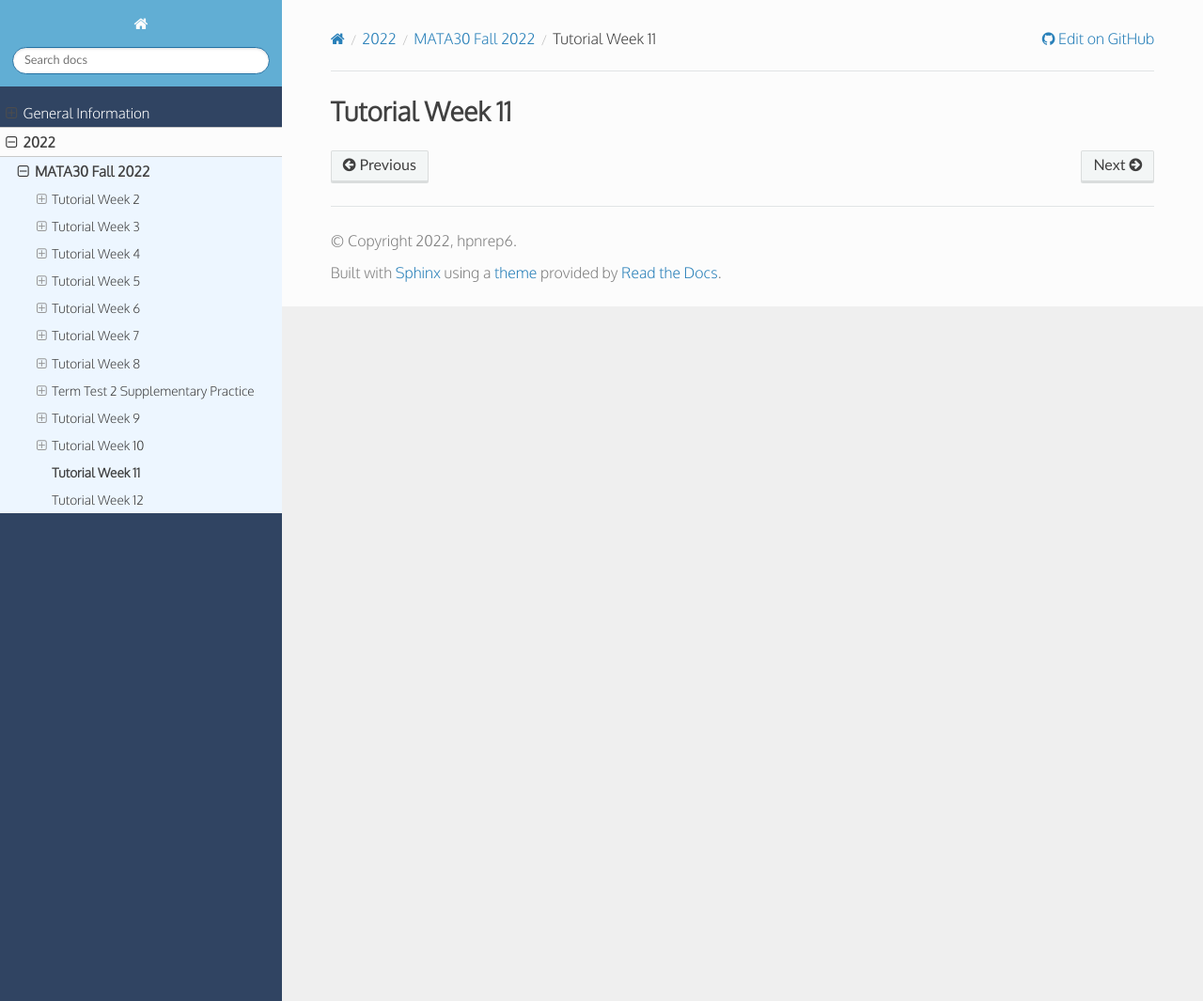
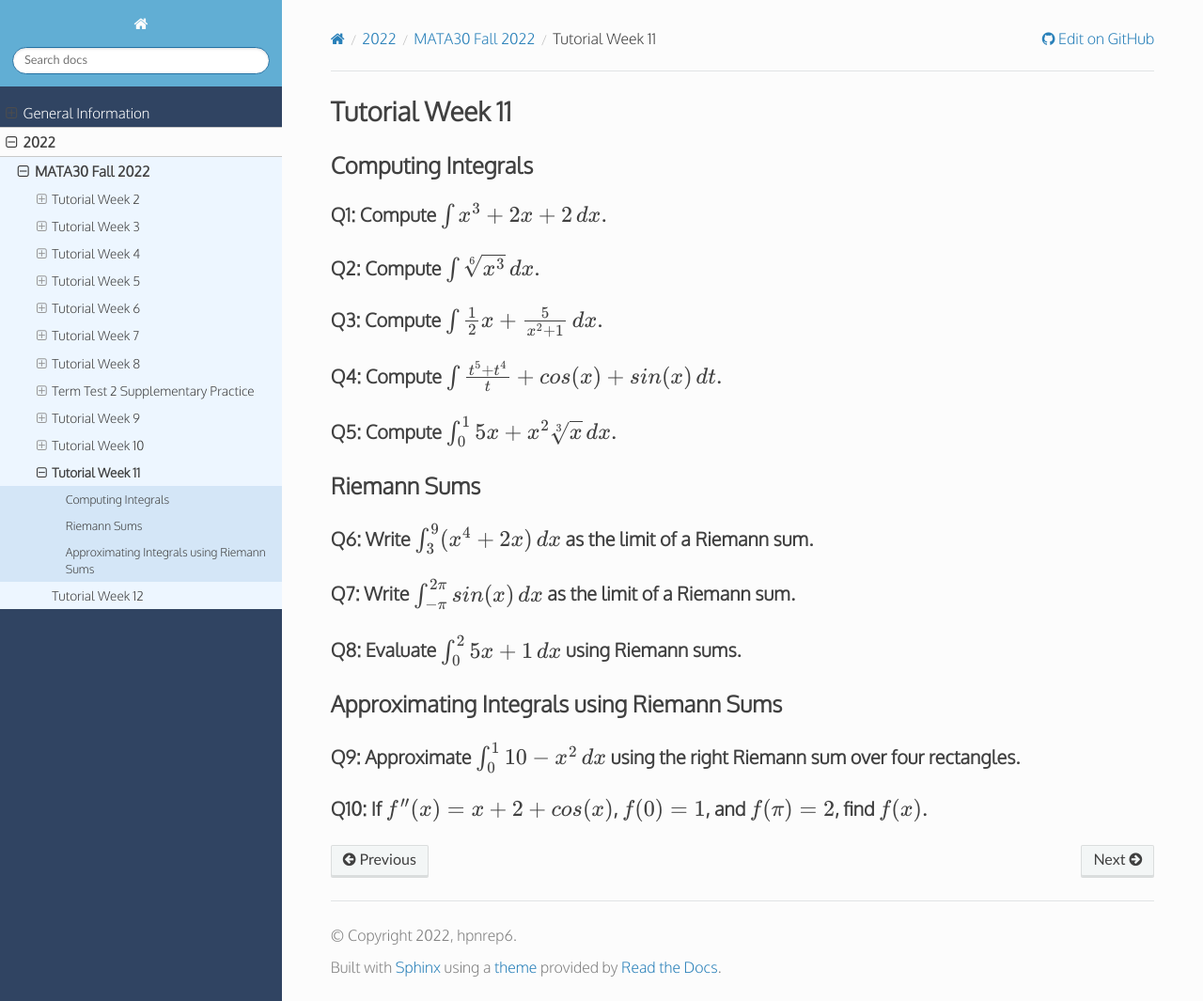
Before and after one commit to hpnrep6/t, a Sphinx documentation site: the page built from source/2022/mata30_fall/tutorial11.rst, in a window 1280 px wide and 1065 px high. Shown: the whole window at 94% size. Built offline with Sphinx 7.4.7 and the Read the Docs theme 2.0.0, drawn with Linux system fonts in a browser that asks for light colours.

Commit message:
Tutorial 11

```diff
--- a/source/2022/mata30_fall/tutorial11.rst
+++ b/source/2022/mata30_fall/tutorial11.rst
@@ -14,3 +14,42 @@ Tutorial Week 11
    tex: {packages: {'[+]': ['ams']}}
    };
    </script>
+
+Computing Integrals
+-------------------
+
+Q1: Compute :math:`\int x^3 + 2x + 2\, dx`.
+~~~~~~~~~~~~~~~~~~~~~~~~~~~~~~~~~~~~~~~~~~~
+
+Q2: Compute :math:`\int \sqrt[6]{x^3} \, dx`.
+~~~~~~~~~~~~~~~~~~~~~~~~~~~~~~~~~~~~~~~~~~~~~
+
+Q3: Compute :math:`\int \frac{1}{2}x + \frac{5}{x^2 + 1} \, dx`.
+~~~~~~~~~~~~~~~~~~~~~~~~~~~~~~~~~~~~~~~~~~~~~~~~~~~~~~~~~~~~~~~~
+
+Q4: Compute :math:`\int \frac{t^5 + t^4}{t} + cos(x) + sin(x) \, dt`.
+~~~~~~~~~~~~~~~~~~~~~~~~~~~~~~~~~~~~~~~~~~~~~~~~~~~~~~~~~~~~~~~~~~~~~
+
+Q5: Compute :math:`\int_{0}^{1} 5x + x^2\sqrt[3]{x} \, dx`.
+~~~~~~~~~~~~~~~~~~~~~~~~~~~~~~~~~~~~~~~~~~~~~~~~~~~~~~~~~~~
+
+Riemann Sums
+------------
+
+Q6: Write :math:`\int_{3}^{9} (x^4 + 2x) \, dx` as the limit of a Riemann sum.
+~~~~~~~~~~~~~~~~~~~~~~~~~~~~~~~~~~~~~~~~~~~~~~~~~~~~~~~~~~~~~~~~~~~~~~~~~~~~~~
+
+Q7: Write :math:`\int_{-\pi}^{2\pi} sin(x) \, dx` as the limit of a Riemann sum.
+~~~~~~~~~~~~~~~~~~~~~~~~~~~~~~~~~~~~~~~~~~~~~~~~~~~~~~~~~~~~~~~~~~~~~~~~~~~~~~~~
+
+Q8: Evaluate :math:`\int_{0}^{2} {5x + 1} \, dx` using Riemann sums.
+~~~~~~~~~~~~~~~~~~~~~~~~~~~~~~~~~~~~~~~~~~~~~~~~~~~~~~~~~~~~~~~~~~~~
+
+Approximating Integrals using Riemann Sums
+------------------------------------------
+
+Q9: Approximate :math:`\int_{0}^{1} 10 - x^2 \, dx` using the right Riemann sum over four rectangles.
+~~~~~~~~~~~~~~~~~~~~~~~~~~~~~~~~~~~~~~~~~~~~~~~~~~~~~~~~~~~~~~~~~~~~~~~~~~~~~~~~~~~~~~~~~~~~~~~~~~~~~
+
+Q10: If :math:`f''(x) = x + 2 + cos(x)`, :math:`f(0) = 1`, and :math:`f(\pi) = 2`, find :math:`f(x)`.
+~~~~~~~~~~~~~~~~~~~~~~~~~~~~~~~~~~~~~~~~~~~~~~~~~~~~~~~~~~~~~~~~~~~~~~~~~~~~~~~~~~~~~~~~~~~~~~~~~~~~~
```
